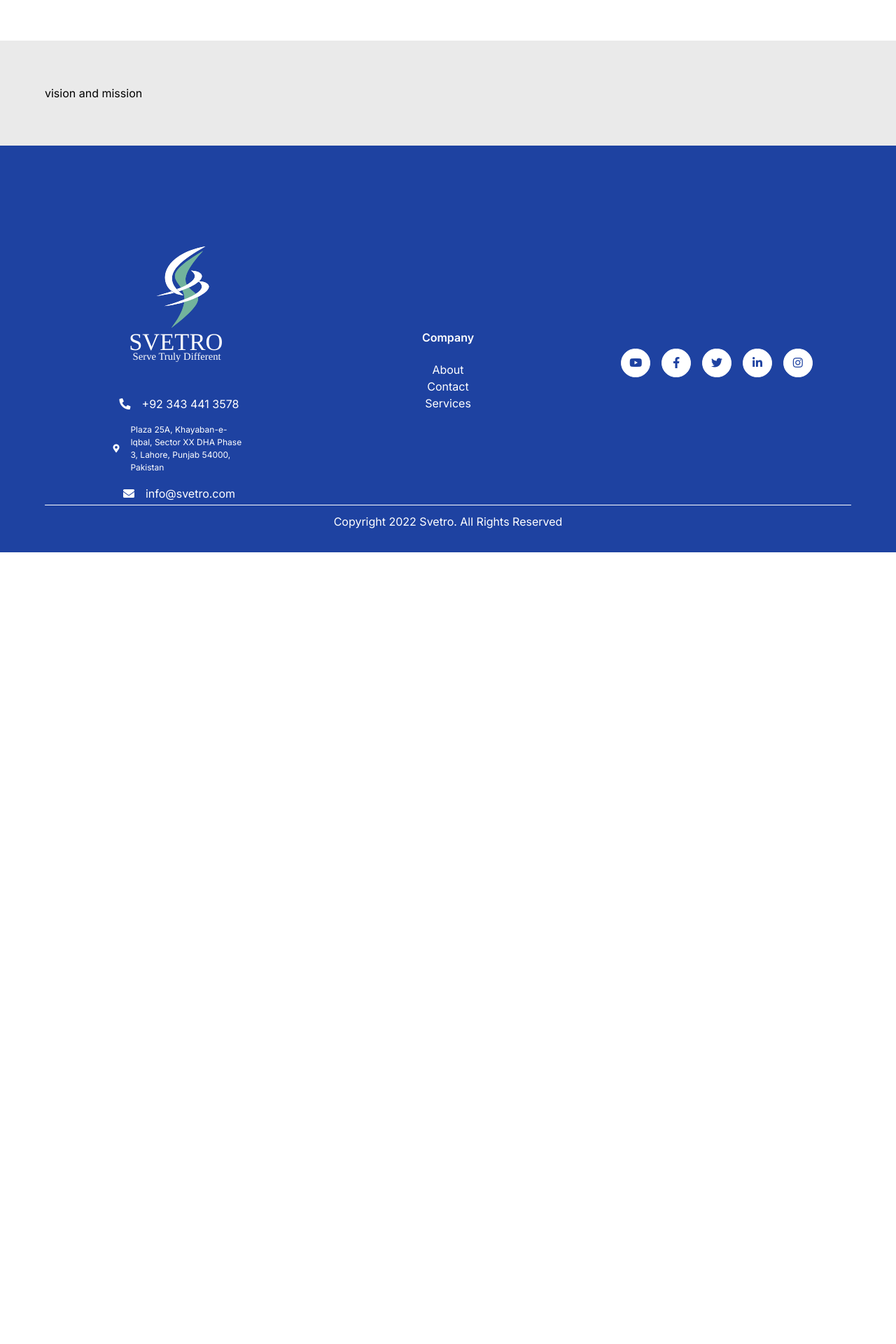
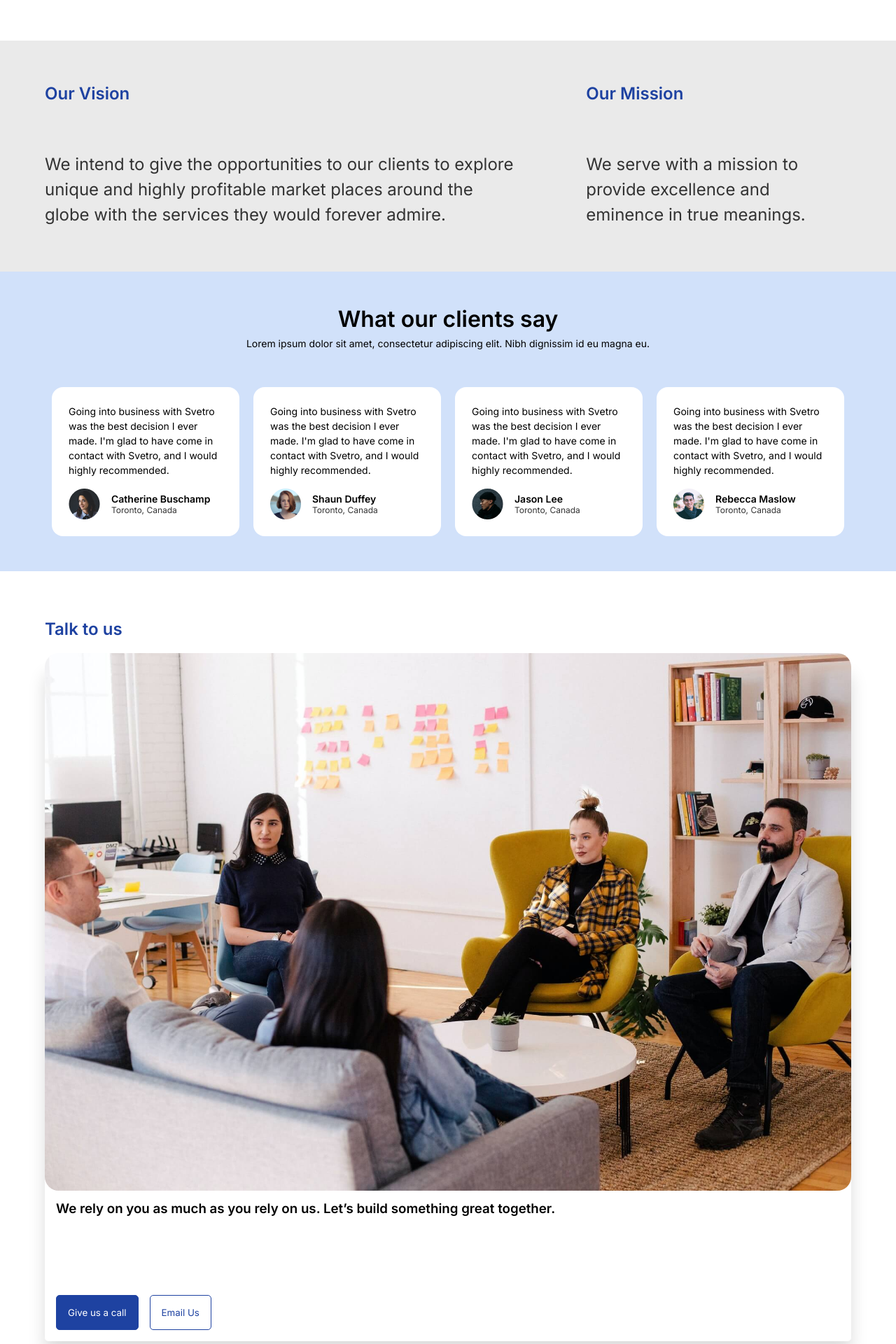
Before and after one commit to hariscs/client-agency-app, a React (Create React App) app: page /about in a window 1280 px wide. Shown: the part 500-2420 px from the top of the page at 70% size. Before the commit the page ends 1289 px from the top, so only its background shows below. Built offline with nearby package versions, Linux system fonts and the light colour scheme.

Commit message:
add contact section

```diff
--- /dev/null
+++ b/src/components/about/Button.jsx
@@ -0,0 +1,11 @@
+import styles from '../../styles/components/about/Button.module.css';
+
+const Button = ({ bg, clr, text }) => {
+	return (
+		<button className={styles.btn} style={{ background: bg, color: clr }}>
+			{text}
+		</button>
+	);
+};
+
+export default Button;
--- /dev/null
+++ b/src/components/about/Contact.jsx
@@ -0,0 +1,30 @@
+import styles from '../../styles/components/about/Contact.module.css';
+import img from '../../assets/hero-bg.jpg';
+import Button from './Button';
+
+const Contact = () => {
+	return (
+		<section className={styles.contact}>
+			<div className='container'>
+				<h2 className={styles.contact__title}>Talk to us</h2>
+				<div className={styles.contact__info}>
+					<div className={styles.contact__img}>
+						<img src={img} alt='team discussing' />
+					</div>
+					<div className={styles.contact__details}>
+						<h3 className={styles.contact__detailsTitle}>
+							We rely on you as much as you rely on us. Let’s build something
+							great together.
+						</h3>
+						<div className={styles.contact__btns}>
+							<Button text='Give us a call' bg='#1e42a1' clr='#fff' />
+							<Button text='Email Us' clr='#1e42a1' />
+						</div>
+					</div>
+				</div>
+			</div>
+		</section>
+	);
+};
+
+export default Contact;
--- a/src/components/about/Vision.jsx
+++ b/src/components/about/Vision.jsx
@@ -3,7 +3,25 @@ import styles from '../../styles/components/about/Vision.module.css';
 const Vision = () => {
 	return (
 		<section className={styles.vision}>
-			<div className='container'>vision and mission</div>
+			<div className='container'>
+				<div className={styles.vision__grid}>
+					<div className={styles.col__vision}>
+						<h2 className={styles.vision__title}>Our Vision</h2>
+						<p className={styles.vision__subtitle}>
+							We intend to give the opportunities to our clients to explore
+							unique and highly profitable market places around the globe with
+							the services they would forever admire.
+						</p>
+					</div>
+					<div className={styles.col__mission}>
+						<h2 className={styles.vision__title}>Our Mission</h2>
+						<p className={styles.vision__subtitle}>
+							We serve with a mission to provide excellence and eminence in true
+							meanings.
+						</p>
+					</div>
+				</div>
+			</div>
 		</section>
 	);
 };
--- a/src/pages/About.jsx
+++ b/src/pages/About.jsx
@@ -1,6 +1,8 @@
+import Contact from '../components/about/Contact';
 import Hero from '../components/about/Hero';
 import Team from '../components/about/Team';
 import Vision from '../components/about/Vision';
+import Clients from '../components/Clients';
 
 const About = () => {
 	return (
@@ -8,6 +10,8 @@ const About = () => {
 			<Hero />
 			<Team />
 			<Vision />
+			<Clients />
+			<Contact />
 		</>
 	);
 };
--- /dev/null
+++ b/src/styles/components/about/Button.module.css
@@ -0,0 +1,12 @@
+.btn {
+	background: 0;
+	border: 1px solid #1e42a1;
+	border-radius: 5px;
+	padding: 1rem;
+	cursor: pointer;
+	transition: all 300ms ease-in;
+}
+
+.btn:hover {
+	transform: scale(1.2);
+}
--- /dev/null
+++ b/src/styles/components/about/Contact.module.css
@@ -0,0 +1,44 @@
+.contact {
+	padding-block: 4.375rem;
+	overflow: hidden;
+}
+
+.contact__title {
+	margin-bottom: 2.313rem;
+	color: var(--clr-primary);
+}
+
+.contact__info {
+	display: flex;
+	flex-direction: column;
+	background: var(--clr-white);
+	box-shadow: 0px 16px 24px 0px rgba(0, 0, 0, 0.14);
+	border-radius: 5px;
+}
+
+.contact__detailsTitle {
+	margin-bottom: 7rem;
+}
+
+.contact__info {
+	padding-top: 1rem;
+}
+
+.contact__details {
+	padding: 1rem;
+}
+
+.contact__img {
+	position: relative;
+}
+
+.contact__img img {
+	margin-top: -2rem;
+	border-radius: 20px;
+}
+
+.contact__btns {
+	display: flex;
+	gap: 1rem;
+	flex-wrap: wrap;
+}
--- a/src/styles/components/about/Vision.module.css
+++ b/src/styles/components/about/Vision.module.css
@@ -2,3 +2,51 @@
 	background: var(--clr-light-gray);
 	padding-block: 3.938rem;
 }
+
+.vision__grid {
+	display: grid;
+	align-items: center;
+	justify-content: center;
+	gap: 5rem;
+}
+
+.vision__title {
+	color: var(--clr-primary);
+	margin-bottom: 0.625rem;
+}
+
+.vision__subtitle {
+	color: var(--clr-dark-gray);
+	max-width: 38ch;
+}
+
+@media (min-width: 50em) {
+	.vision__grid {
+		grid-template-columns: repeat(2, 1fr);
+	}
+
+	.vision__title {
+		margin-bottom: 4.313rem;
+	}
+
+	.vision__subtitle {
+		max-width: 45ch;
+		font-size: 1.5rem;
+	}
+}
+
+@media (min-width: 80em) {
+	.vision__grid {
+		gap: 0.5rem;
+	}
+	.vision__grid {
+		grid-template-columns: repeat(3, 1fr);
+	}
+
+	.col__vision {
+		grid-column: 1/3;
+	}
+	.col__mission {
+		grid-column: 3;
+	}
+}
```
